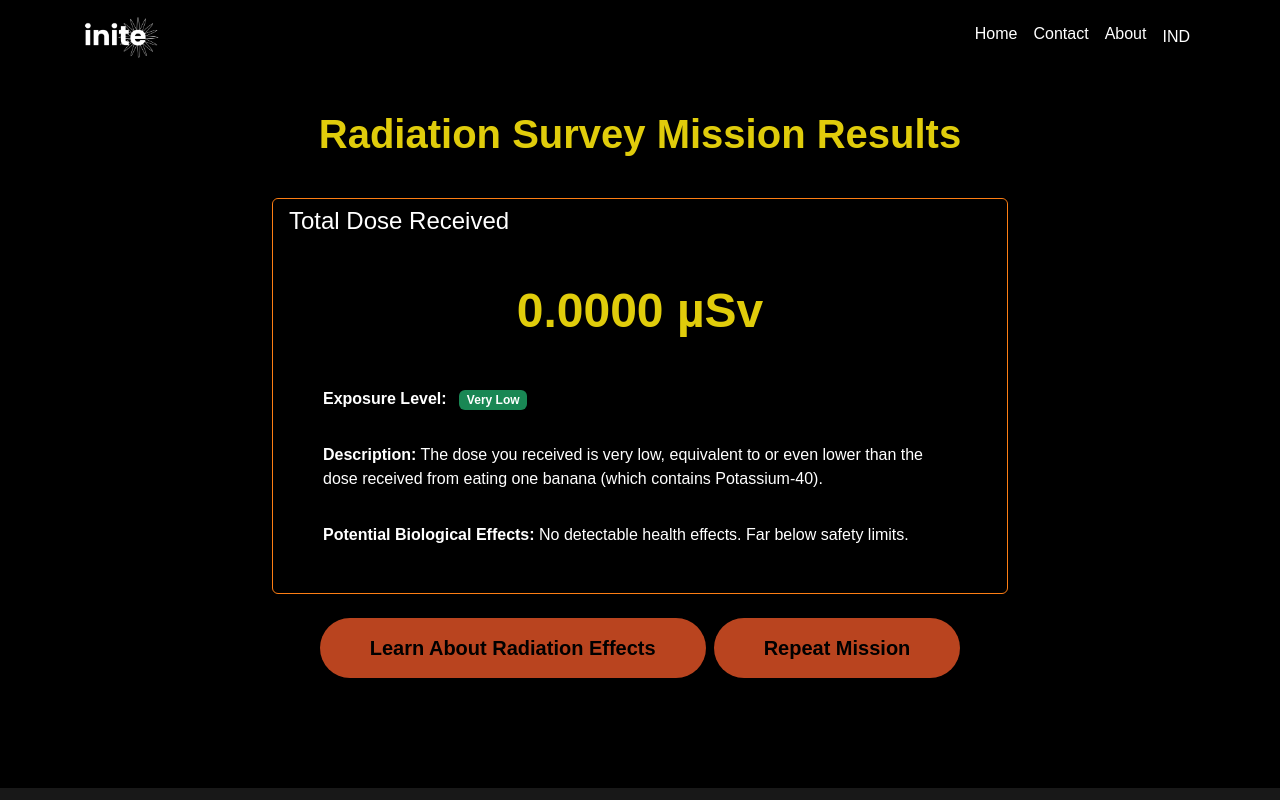
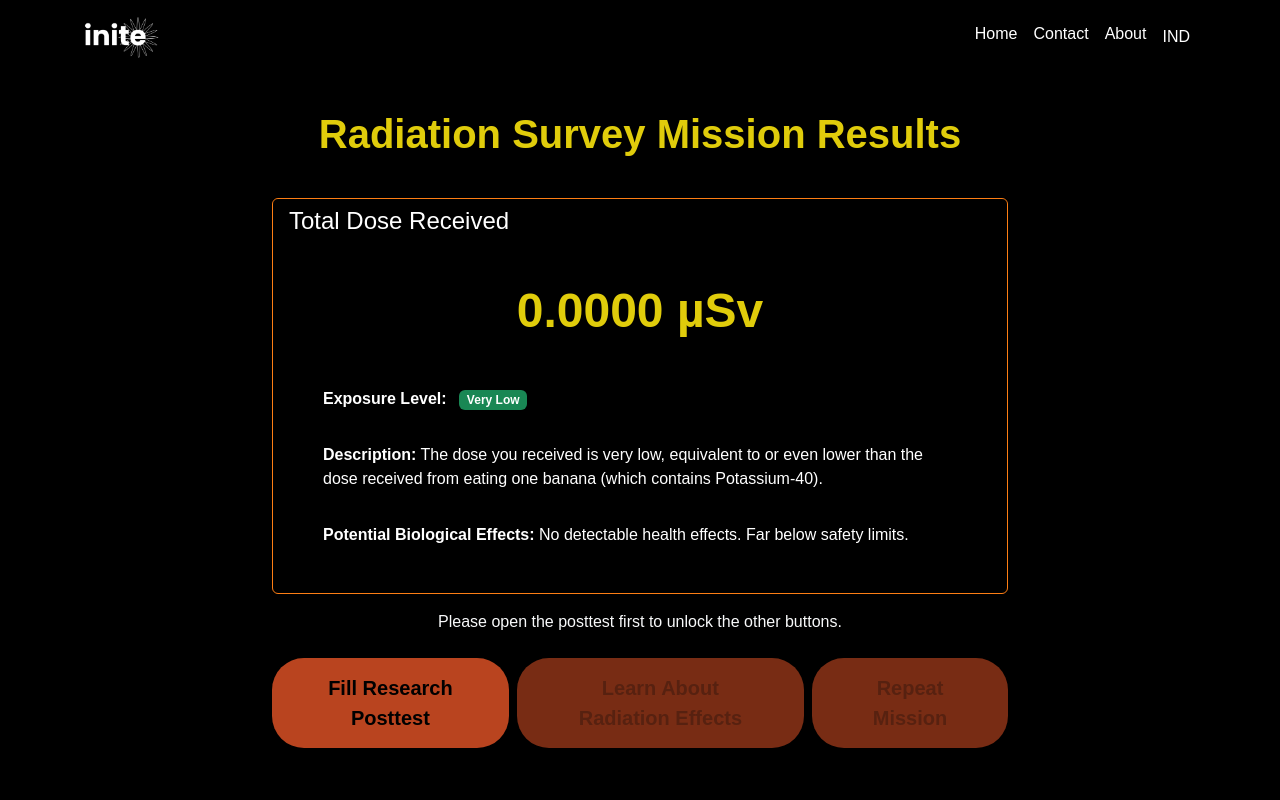
Before and after one commit to Sanssin/Inite, a React (Create React App) app: page /hasil-simulasi in a window 1280 px wide. Shown: the top 800 px of the page. Built offline with nearby package versions, Linux system fonts and the light colour scheme.

Commit message:
menambahkan tombol kuisioner

```diff
--- a/src/body/HasilSimulasi.jsx
+++ b/src/body/HasilSimulasi.jsx
@@ -1,7 +1,9 @@
-import React from 'react';
+import React, { useState } from 'react';
 import { useLocation, useNavigate } from 'react-router-dom';
 import { Container, Row, Col, Card, Badge, ListGroup } from 'react-bootstrap';
 import { useTranslation } from 'react-i18next';
+
+const POSTTEST_FORM_URL = 'https://forms.gle/TEraBC2SuJqBiRRQ8';
 
 const getDoseEffect = (dose, t) => {
   if (dose <= 0.1) {
@@ -47,11 +49,17 @@ const HasilSimulasi = () => {
   const location = useLocation();
   const navigate = useNavigate();
   const { totalDose } = location.state || { totalDose: 0 };
+  const [hasOpenedPosttest, setHasOpenedPosttest] = useState(false);
 
   const result = getDoseEffect(totalDose, t);
 
   const handleRestart = () => {
     navigate('/setup');
+  };
+
+  const handleOpenPosttest = () => {
+    setHasOpenedPosttest(true);
+    window.open(POSTTEST_FORM_URL, '_blank', 'noopener,noreferrer');
   };
 
   const cardStyle = {
@@ -94,11 +102,29 @@ const HasilSimulasi = () => {
                   </ListGroup>
                 </Card.Body>
               </Card>
+              <p className="mt-3 mb-0" style={{ color: '#f8f9fa' }}>
+                {hasOpenedPosttest ? t('simulation:results.posttestUnlocked') : t('simulation:results.posttestRequired')}
+              </p>
               <div className="d-grid gap-2 d-sm-flex justify-content-sm-center mt-4">
-                <button type="button" className="btn1 rounded-5" style={{ padding: "15px 30px" }} onClick={() => navigate('/edukasi-radiasi')}>
+                <button type="button" className="btn1 rounded-5" style={{ padding: "15px 30px" }} onClick={handleOpenPosttest}>
+                  {t('simulation:results.fillPosttest')}
+                </button>
+                <button
+                  type="button"
+                  className="btn1 rounded-5"
+                  style={{ padding: "15px 30px", opacity: hasOpenedPosttest ? 1 : 0.65, cursor: hasOpenedPosttest ? 'pointer' : 'not-allowed' }}
+                  onClick={() => navigate('/edukasi-radiasi')}
+                  disabled={!hasOpenedPosttest}
+                >
                   {t('simulation:results.learnEffects')}
                 </button>
-                <button type="button" className="btn1 rounded-5" style={{ padding: "15px 30px" }} onClick={handleRestart}>
+                <button
+                  type="button"
+                  className="btn1 rounded-5"
+                  style={{ padding: "15px 30px", opacity: hasOpenedPosttest ? 1 : 0.65, cursor: hasOpenedPosttest ? 'pointer' : 'not-allowed' }}
+                  onClick={handleRestart}
+                  disabled={!hasOpenedPosttest}
+                >
                   {t('simulation:results.repeatMission')}
                 </button>
               </div>
--- a/src/locales/en/simulation.json
+++ b/src/locales/en/simulation.json
@@ -76,6 +76,9 @@
         "biologicalEffects": "Potential Biological Effects:",
         "learnEffects": "Learn About Radiation Effects",
         "repeatMission": "Repeat Mission",
+        "fillPosttest": "Fill Research Posttest",
+        "posttestRequired": "Please open the posttest first to unlock the other buttons.",
+        "posttestUnlocked": "Posttest opened. The other buttons are now unlocked.",
         "veryLow": {
             "level": "Very Low",
             "description": "The dose you received is very low, equivalent to or even lower than the dose received from eating one banana (which contains Potassium-40).",
--- a/src/locales/id/simulation.json
+++ b/src/locales/id/simulation.json
@@ -76,6 +76,9 @@
         "biologicalEffects": "Potensi Efek Biologis:",
         "learnEffects": "Pelajari Efek Radiasi",
         "repeatMission": "Ulangi Misi",
+        "fillPosttest": "Isi Posttest Penelitian",
+        "posttestRequired": "Silakan buka posttest terlebih dahulu untuk mengaktifkan tombol lainnya.",
+        "posttestUnlocked": "Posttest sudah dibuka. Tombol lainnya sudah aktif.",
         "veryLow": {
             "level": "Sangat Rendah",
             "description": "Dosis yang Anda terima sangat rendah, setara atau bahkan lebih rendah dari dosis yang diterima dari satu buah pisang (yang mengandung Kalium-40).",
```
Also changed, not shown: 2 other files (tests, documents, lock files or other folders).
